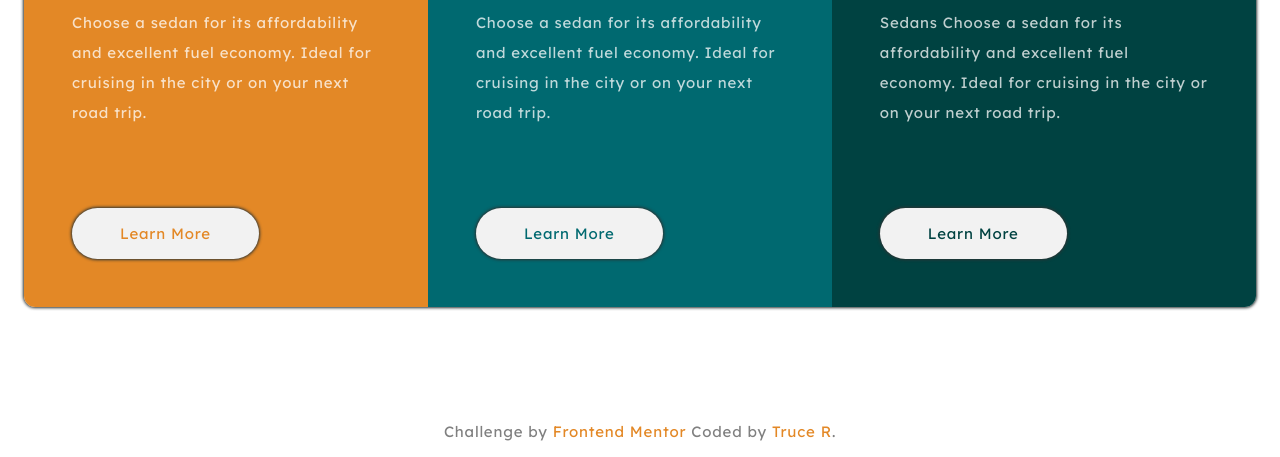
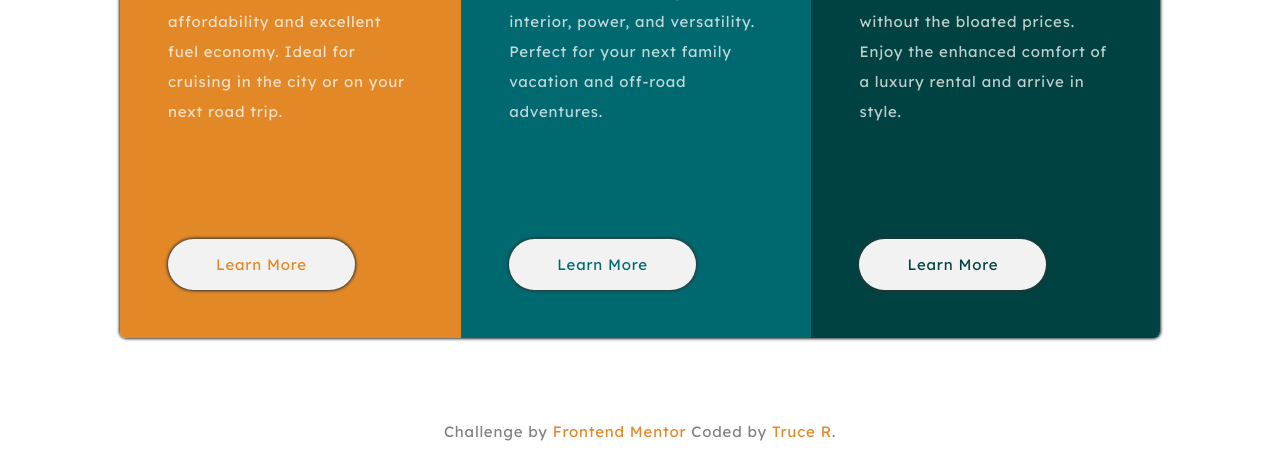
Before and after one commit to DevTruce/3-column-card, a plain HTML site: page index.html in a window 1280 px wide. Shown: the part 343-800 px from the top of the page. Drawn offline with Linux system fonts and the light colour scheme.

Commit message:
desktop layout

```diff
--- a/index.html
+++ b/index.html
@@ -23,7 +23,7 @@
           Choose a sedan for its affordability and excellent fuel economy. Ideal
           for cruising in the city or on your next road trip.
         </p>
-        <a class="learn-more" ref="#Learn-More">Learn More</a>
+        <a class="learn-more" href="#Learn-More">Learn More</a>
       </section>
 
       <!-- MIDDLE PANEL -->
@@ -31,8 +31,8 @@
         <div class="vehicle-icon"><a href="#NOWHERE"></a></div>
         <h2 class="vehicle-heading">SUV</h2>
         <p class="vehicle-text">
-          Choose a sedan for its affordability and excellent fuel economy. Ideal
-          for cruising in the city or on your next road trip.
+          Take an SUV for its spacious interior, power, and versatility. Perfect
+          for your next family vacation and off-road adventures.
         </p>
         <a class="learn-more" ref="#Learn-More">Learn More</a>
       </section>
@@ -42,8 +42,8 @@
         <div class="vehicle-icon"><a href="#NOWHERE"></a></div>
         <h2 class="vehicle-heading">Luxury</h2>
         <p class="vehicle-text">
-          Sedans Choose a sedan for its affordability and excellent fuel
-          economy. Ideal for cruising in the city or on your next road trip.
+          Cruise in the best car brands without the bloated prices. Enjoy the
+          enhanced comfort of a luxury rental and arrive in style.
         </p>
         <a class="learn-more" ref="#Learn-More">Learn More</a>
       </section>
--- a/style.css
+++ b/style.css
@@ -12,6 +12,7 @@
   margin: 0;
   padding: 0;
   letter-spacing: 0.05rem;
+  text-decoration: none;
 }
 
 body {
@@ -32,10 +33,11 @@ body {
   display: flex;
   flex-direction: column;
   justify-content: space-evenly;
+  max-width: 100%;
   /* border: 3px solid red; */
   box-shadow: 0 0 3px 1px #2c3333;
   margin: 5rem 1.5rem;
-  border-radius: 0.7rem;
+  border-radius: 0.4rem;
   overflow: hidden;
 }
 
@@ -140,7 +142,6 @@ body {
 
 .attribution a {
   color: var(--bright-orange);
-  text-decoration: none;
 }
 
 .attribution a:hover {
@@ -148,13 +149,14 @@ body {
   transition: font-size 250ms ease-in-out;
 }
 /* Tablets */
-@media (min-width: 850px) {
+@media (min-width: 860px) {
   .container {
     flex-direction: row;
+    width: 65rem;
   }
 
   .learn-more {
-    margin-top: 5rem;
+    margin-top: 7rem;
   }
 
   .attribution {
```
